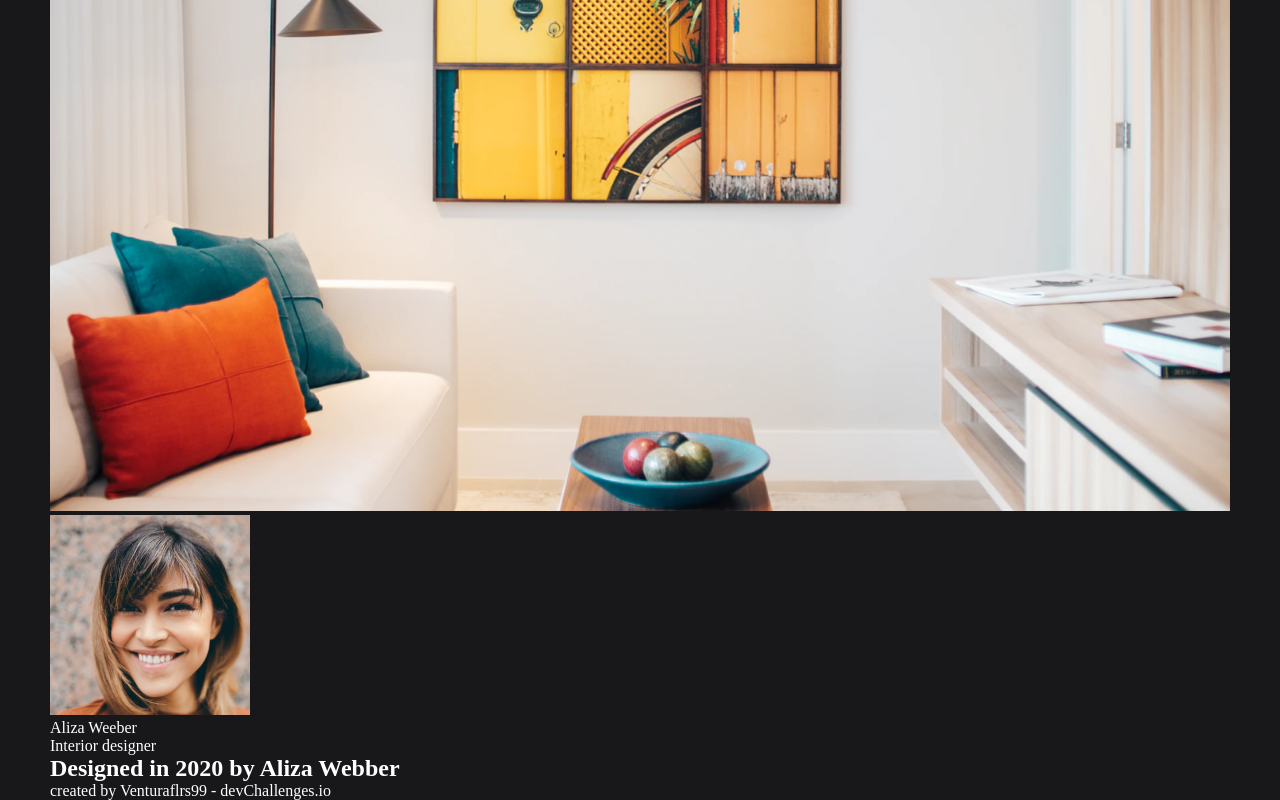
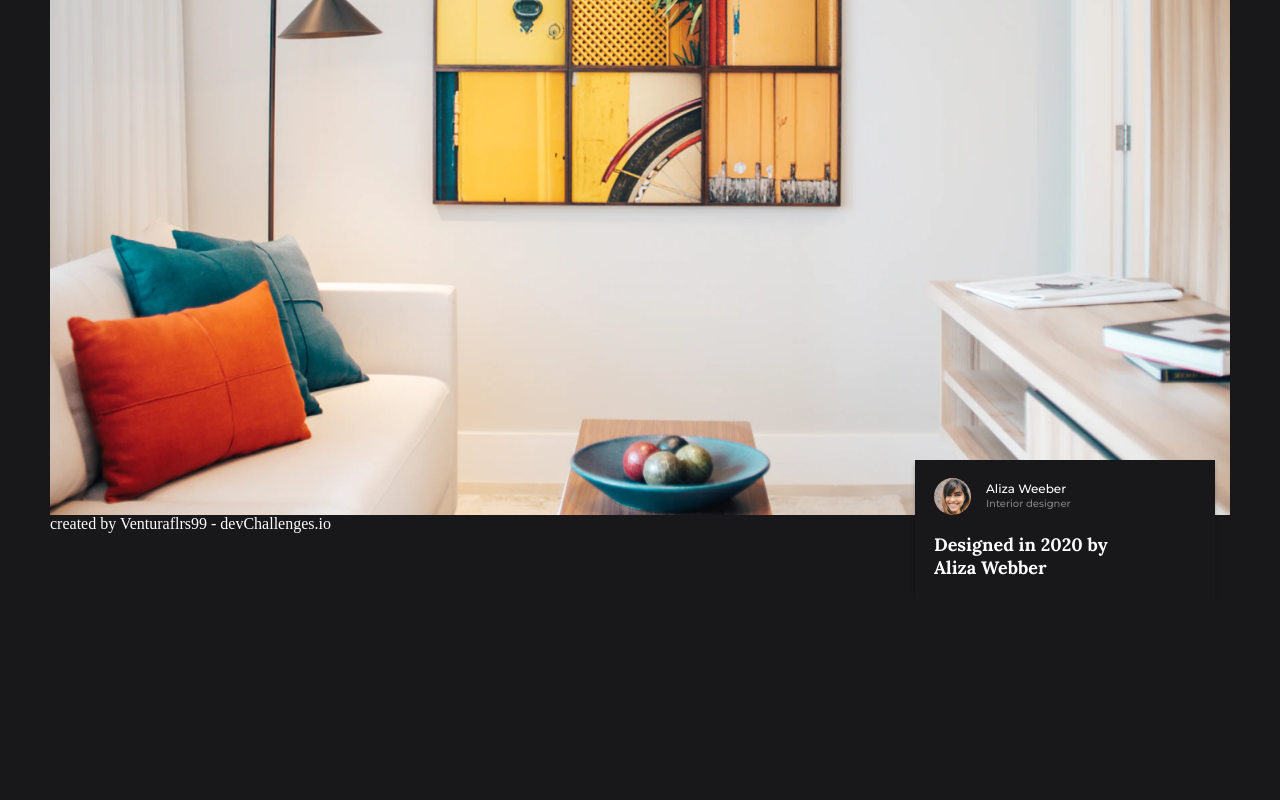
Before and after one commit to Venturaflrs99/interior-consultant, a plain HTML site: page index.html in a window 1280 px wide. Shown: the part 718-1518 px from the top of the page. After the commit the page ends 1316 px from the top, so only its background shows below. Drawn offline with nearby package versions, Linux system fonts and the light colour scheme.

Commit message:
style.css: desiner section styles added

```diff
--- a/css/style.css
+++ b/css/style.css
@@ -4,20 +4,23 @@
     --ff-1: 'Crimson Pro', serif;
     --ff-2: 'Lora', serif;
     --ff-3: 'Montserrat', sans-serif;
+    --backgroun: #181719;
 }
 
-    *{
+* {
     margin: 0;
     padding: 0;
     box-sizing: border-box;
+    /* outline: 1px solid red; */
 }
 
-    body,html{
+body,
+html {
     height: 100vh;
-        background-color: #181719;
+    background-color: var(--backgroun);;
 }
 
-    .main{
+.main {
     max-width: 1200px;
     height: 100%;
     /* centra con margin */
@@ -26,13 +29,11 @@
     color: #fff;
 }
 
-    .img{
-        width: 100%;
-    }
+
 
 /*************/
 /* HEADER */
-    .nav{
+.nav {
     display: flex;
     justify-content: space-between;
     align-items: center;
@@ -40,15 +41,16 @@
     padding-top: 10px;
 }
 
-    .nav-links{
+.nav-links {
     display: none;
 }
-    .icon{
+
+.icon {
     height: 30px;
     width: 30px;
 }
 
-    .button{
+.button {
     text-decoration: none;
     text-transform: uppercase;
     font-family: var(--ff-1);
@@ -58,9 +60,10 @@
     padding: 8px;
     border: 1px solid #fff;
 }
+
 /*************/
 /* INFO SECTION */
-    .info{
+.info {
     margin: 20px 0;
     height: 240px;
     display: flex;
@@ -68,14 +71,14 @@
     justify-content: space-evenly;
 }
 
-    .title{
+.title {
     font-family: var(--ff-2);
     font-weight: 500;
     font-size: 36px;
     line-height: 46px;
 }
 
-    .text{
+.text {
     font-family: var(--ff-3);
     font-weight: 400;
     font-size: 14px;
@@ -86,10 +89,75 @@
     margin-top: 25px;
 }
 
-    .read-more{
+.read-more {
     display: inline-block;
     /* margin: 25px 0; */
     color: #fff;
     text-decoration: none;
 }
+
 /*************/
+/* DESING SECTION  */
+.design{
+    display: flex;
+    position: relative;
+}
+
+.img {
+    width: 100%;
+    height: 100%;
+}
+
+.designer{
+    width: 300px;
+    height: 138px;
+    padding-left: 19px;
+    position: absolute;
+    right: 15px;
+    bottom: -83px;
+    /* right: 50%;
+    left: 20%;
+    bottom: 0; */
+    display: flex;
+    flex-direction: column;
+    justify-content: space-evenly;
+    /* right: 0; */
+
+    background-color: var(--backgroun);
+    box-shadow: 0px 4px 4px rgba(0, 0, 0, 0.25);
+}
+
+.desiner-info--container{
+    display: flex;
+    align-items: center;
+}
+
+.designer-img{
+    width: 37px;
+    height: 37px;
+    border-radius: 50%;
+    margin-right: 15px;
+}
+
+.name{
+    font-family: var(--ff-3);
+    font-weight: 500;
+    font-size: 12px;
+    line-height: 15px;
+}
+
+.position{
+    font-family: var(--ff-3);
+    font-weight: 500;
+    font-size: 10px;
+    line-height: 15px;
+    color: #828282;
+}
+
+.design-title{
+    font-family: var(--ff-2);
+    font-weight: 700;
+    font-size: 18px;
+    line-height: 23px;
+}
+/*************/
--- a/index.html
+++ b/index.html
@@ -38,16 +38,17 @@
     <section class="design">
       <div class="img-container">
         <img src="img/photo1.png" alt="Design 1" class="img">
-        <div class="designer">
-          <div>
-            <img src="img/photo2.png" alt="Aliza Weeber" class="designer-img">
-            <div class="designer-info">
-              <p class="name">Aliza Weeber</p>
-              <p class="position">Interior designer</p>
-            </div>
+
+      </div>
+      <div class="designer">
+        <div class="desiner-info--container">
+          <img src="img/photo2.png" alt="Aliza Weeber" class="designer-img">
+          <div class="designer-info">
+            <p class="name">Aliza Weeber</p>
+            <p class="position">Interior designer</p>
           </div>
-          <h2 class="design-title">Designed in 2020 by Aliza Webber </h2>
         </div>
+        <h2 class="design-title">Designed in 2020 by<br>Aliza Webber </h2>
       </div>
     </section>
     <footer class="footer">
```
Lines whose indentation alone changed are shown as unchanged.
